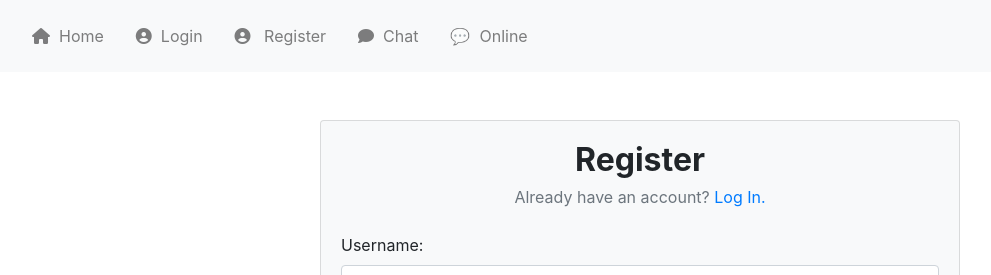
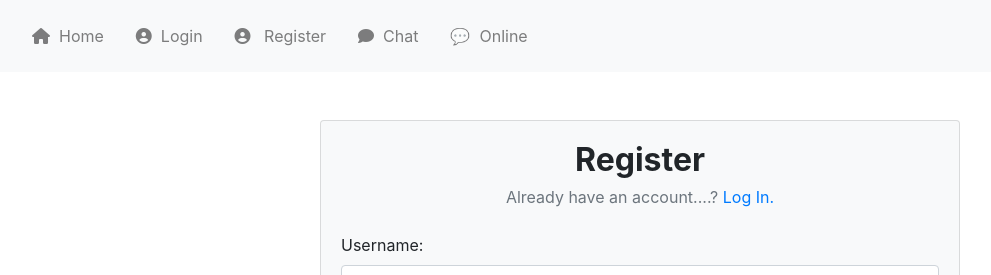
Before and after one commit to HiruSam/Chat-App, a React (Create React App) app in the folder chat-app/client/: page /register in a window 1280 px wide. Shown: the top 275 px of the page, without its empty margins (0-991 px from the left). Built offline with nearby package versions, Linux system fonts and the light colour scheme.

Commit message:
Change 20

```diff
--- a/chat-app/client/src/components/Infor/InfoBar.css
+++ b/chat-app/client/src/components/Infor/InfoBar.css
@@ -2,7 +2,7 @@
     display: flex;
     align-items: center;
     justify-content: space-between;
-    background: #4e555b;
+    background: #888888;
     border-radius: 4px 4px 0 0;
     height: 60px;
     width: 100%;
--- a/chat-app/client/src/components/register.js
+++ b/chat-app/client/src/components/register.js
@@ -18,24 +18,24 @@ class register extends React.Component {
                             </h2>
                         </CardTitle>
                         <CardSubtitle className="text-muted">
-                            Already have an account?
+                            Already have an account....?
                             <Link to="/login"> Log In. </Link>
                         </CardSubtitle>
                         <br />
                         <form >
                             <div className="form-group text-left">
-                                <label>Username:</label>
+                                <label>Username: </label>
                                 <input type="text" name="username" className="form-control"/>
                             </div>
 
                             <div className="form-group text-left">
-                                <label>Email:</label>
+                                <label>Email: </label>
                                 <input type="email" name="email" className="form-control"/>
 
                             </div>
 
                             <div className="form-group text-left">
-                                <label>Password:</label>
+                                <label>Password: </label>
                                 <input type="password" name="password" className="form-control"/>
 
                             </div>
```
